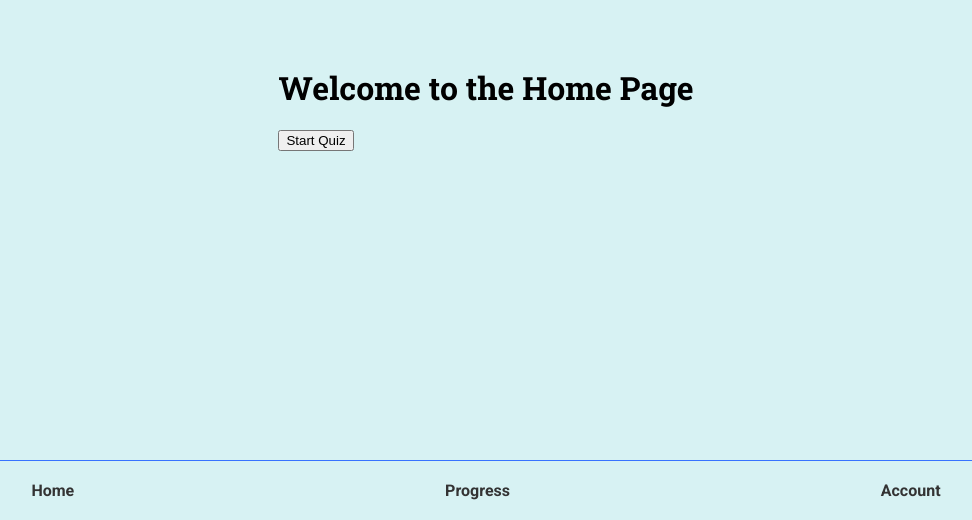
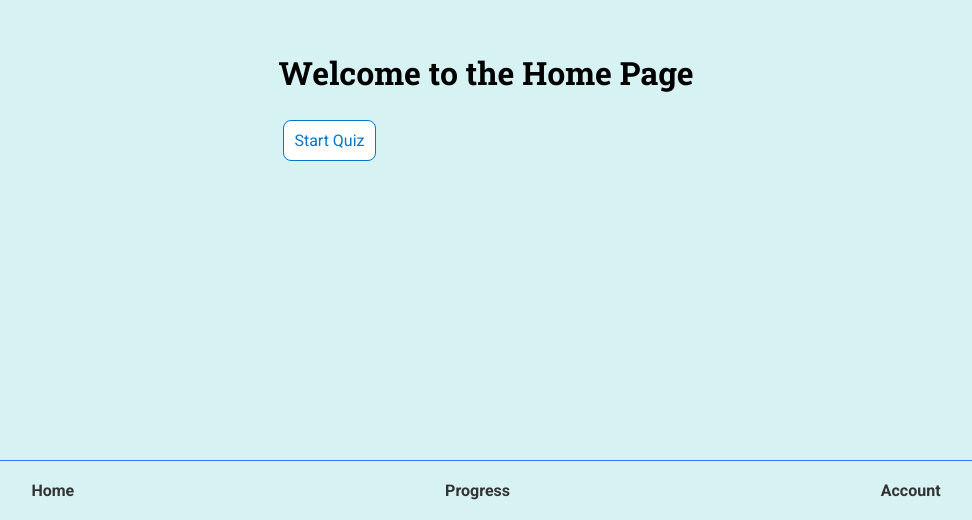
Before and after one commit to gitmoneyfortheboys/prep-panda, a React (Create React App) app in the folder frontend/: page / in a window 1280 px wide. Shown: the part 280-800 px from the top of the page, without its empty margins (154-1126 px from the left). Built offline with nearby package versions, Linux system fonts and the light colour scheme; no server answers; the HTML template or start-up script is replaced by a standard one.

Commit message:
Added button states for hover, clicking, and disabled. Added StartButton

```diff
--- a/frontend/src/HomePage.js
+++ b/frontend/src/HomePage.js
@@ -1,12 +1,21 @@
 import React from 'react';
 import { Link } from 'react-router-dom';
+import { Button } from './quiz';
+import styled from 'styled-components';
+
+const StartButton = styled(Button)`
+  display: inline-flex;
+  justify-content: center;
+  align-items: center;
+  text-decoration: none;
+`;
 
 function HomePage() {
   return (
     <div>
       <h1>Welcome to the Home Page</h1>
       <Link to="/quiz">
-        <button>Start Quiz</button>
+        <StartButton as="div">Start Quiz</StartButton>
       </Link>
     </div>
   );
--- a/frontend/src/quiz.js
+++ b/frontend/src/quiz.js
@@ -35,6 +35,30 @@ const Button = styled.button`
   border-radius: 8px;
   margin: 5px;
   cursor: pointer;
+  text-align: center;
+  text-decoration: none;
+
+  &:hover {
+    background-color: var(--primary-colour); /* use primary color on hover */
+    color: #fff; /* text color white on hover */
+  }
+
+  &:active {
+    background-color: var(--secondary-colour); /* use secondary color on active */
+    color: #fff; /* text color white on active */
+  }
+
+  &:focus {
+    outline: 2px solid #3873FF;  /* your secondary color */
+  }
+
+  &:disabled {
+    background-color: #ccc; /* grayed out when disabled */
+    color: #888;
+    border: 1px solid #aaa;
+    cursor: not-allowed;
+  }
+
   /* Adjust the typography for mobile devices */
   @media (max-width: 768px) {
     font-size: 0.9rem;
@@ -51,7 +75,7 @@ const Wrapper = styled.div`
 `;
 
 
-export { Wrapper };
+export { Wrapper, Button };
 
 const Feedback = styled.div`
   margin-top: 20px;
--- a/frontend/src/styles.css
+++ b/frontend/src/styles.css
@@ -1,4 +1,13 @@
 /* styles.css */
+
+:root {
+  --background-colour: #D7F2F3;
+  --primary-colour: #429cfcad;
+  --secondary-colour: #3874ffba;
+  --success-colour: #72E46;
+  --warning-colour: #FFBC14;
+  --wrong-colour: #FF5E79;
+}
 
 body {
   font-family: 'Roboto', sans-serif;
```
Also changed, not shown: 1 other file (tests, documents, lock files or other folders).
